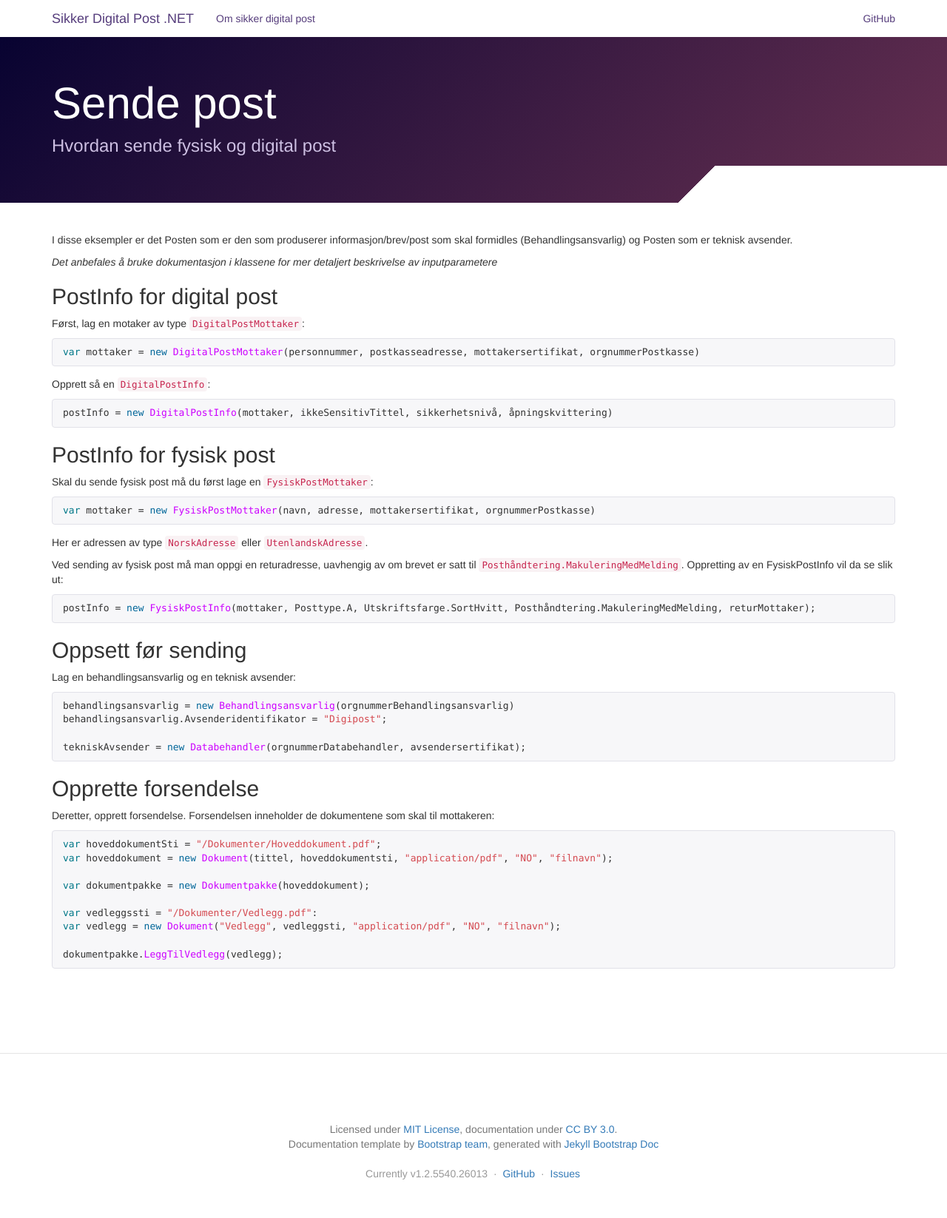
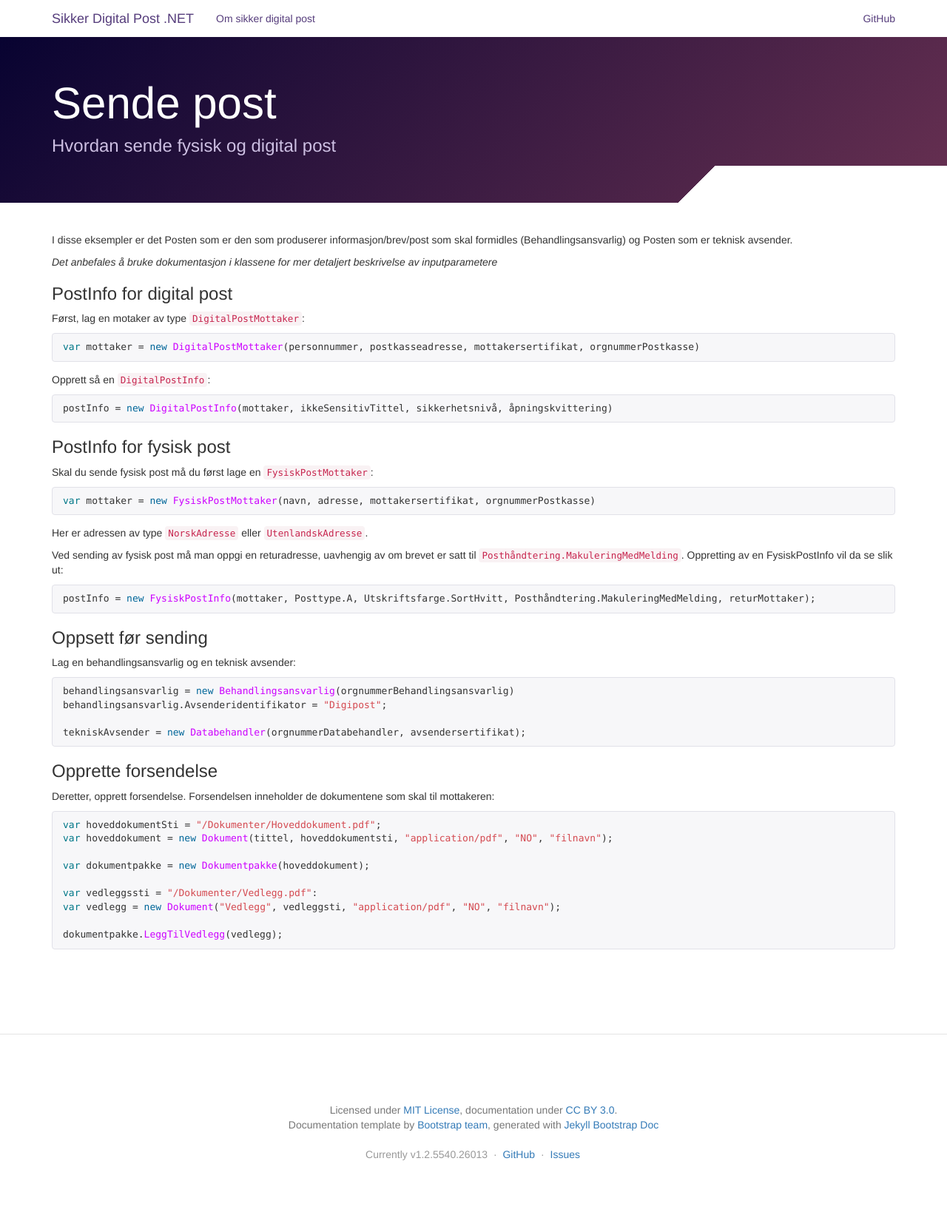
Before and after one commit to difi/sikker-digital-post-klient-dotnet, a Jekyll site: the page built from _doks/sende-post.md, in a window 1280 px wide. Shown: the whole page at 74% size. Built offline with Jekyll 4.4.1, drawn with Linux system fonts in a browser that asks for light colours; nearby versions of some CDN libraries; after the commit the page ends 1620 px from its top, so only the background shows below that; grey boxes are pictures that could not be loaded.

Commit message:
Endret underheadere til å være h3 for fungerende meny

```diff
--- a/_doks/sende-post.md
+++ b/_doks/sende-post.md
@@ -9,8 +9,7 @@ I disse eksempler er det Posten som er den som produserer informasjon/brev/post
 
 _Det anbefales å bruke dokumentasjon i klassene for mer detaljert beskrivelse av inputparametere_
 
-
-## PostInfo for digital post
+<h3 id="postinfodigital">PostInfo for digital post</h3>
 
 Først, lag en motaker av type `DigitalPostMottaker`:
 
@@ -23,7 +22,7 @@ Opprett så en `DigitalPostInfo`:
 postInfo = new DigitalPostInfo(mottaker, ikkeSensitivTittel, sikkerhetsnivå, åpningskvittering)
 {% endhighlight%}
 
-## PostInfo for fysisk post
+<h3 id="postinfofysisk">PostInfo for fysisk post</h3>
 
 Skal du sende fysisk post må du først lage en `FysiskPostMottaker`:
 {% highlight csharp %}
@@ -38,7 +37,7 @@ Ved sending av fysisk post må man oppgi en returadresse, uavhengig av om brevet
 postInfo = new FysiskPostInfo(mottaker, Posttype.A, Utskriftsfarge.SortHvitt, Posthåndtering.MakuleringMedMelding, returMottaker);
 {% endhighlight%}
 
-## Oppsett før sending
+<h3 id="oppsettfoersending">Oppsett før sending</h3>
 
 Lag en behandlingsansvarlig og en teknisk avsender:
 {% highlight csharp %}
@@ -48,8 +47,7 @@ behandlingsansvarlig.Avsenderidentifikator = "Digipost";
 tekniskAvsender = new Databehandler(orgnummerDatabehandler, avsendersertifikat);
 {% endhighlight%}
 
-
-##Opprette forsendelse
+<h3 id="oppretteforsendelse">Opprette forsendelse</h3>
 Deretter, opprett forsendelse. Forsendelsen inneholder de dokumentene som skal til mottakeren:
 {% highlight csharp %}
 var hoveddokumentSti = "/Dokumenter/Hoveddokument.pdf";
```
Also changed, not shown: _doks/installere-sertifikater.md (+2 -2 lines).
